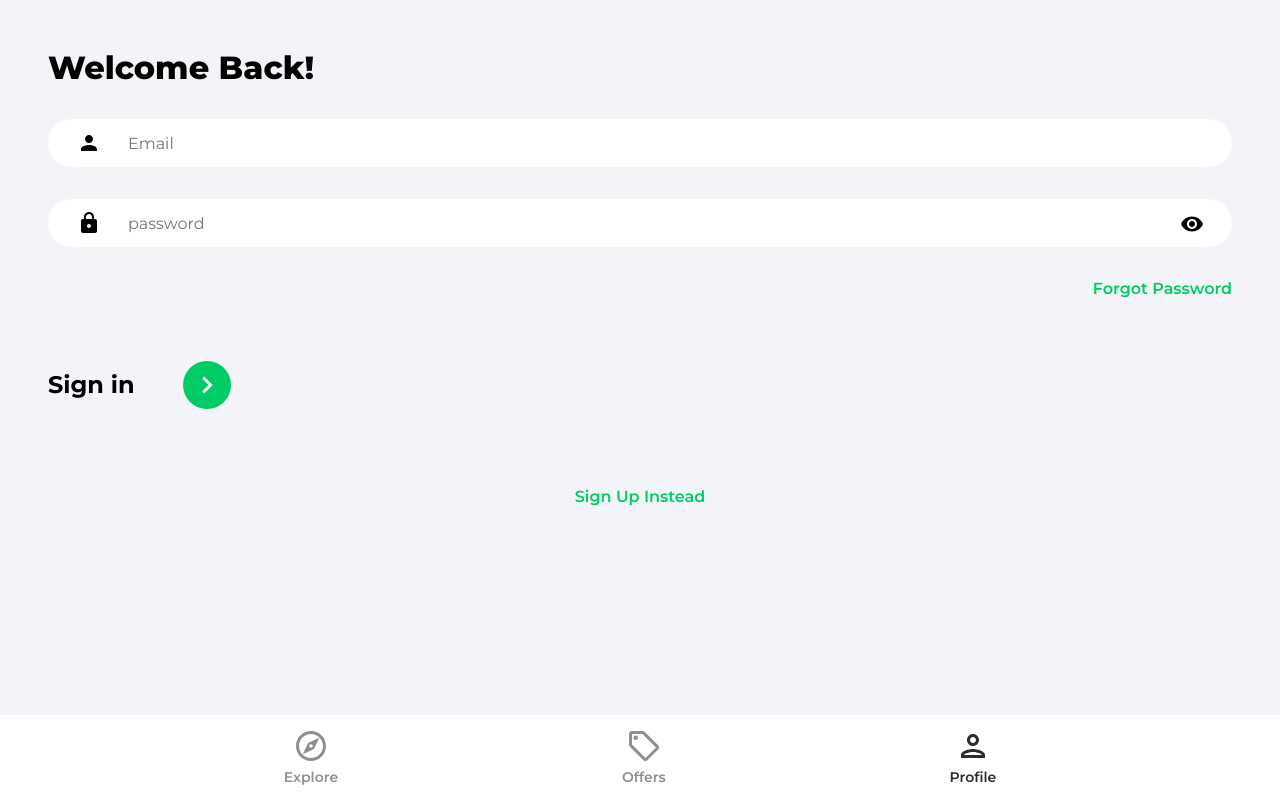
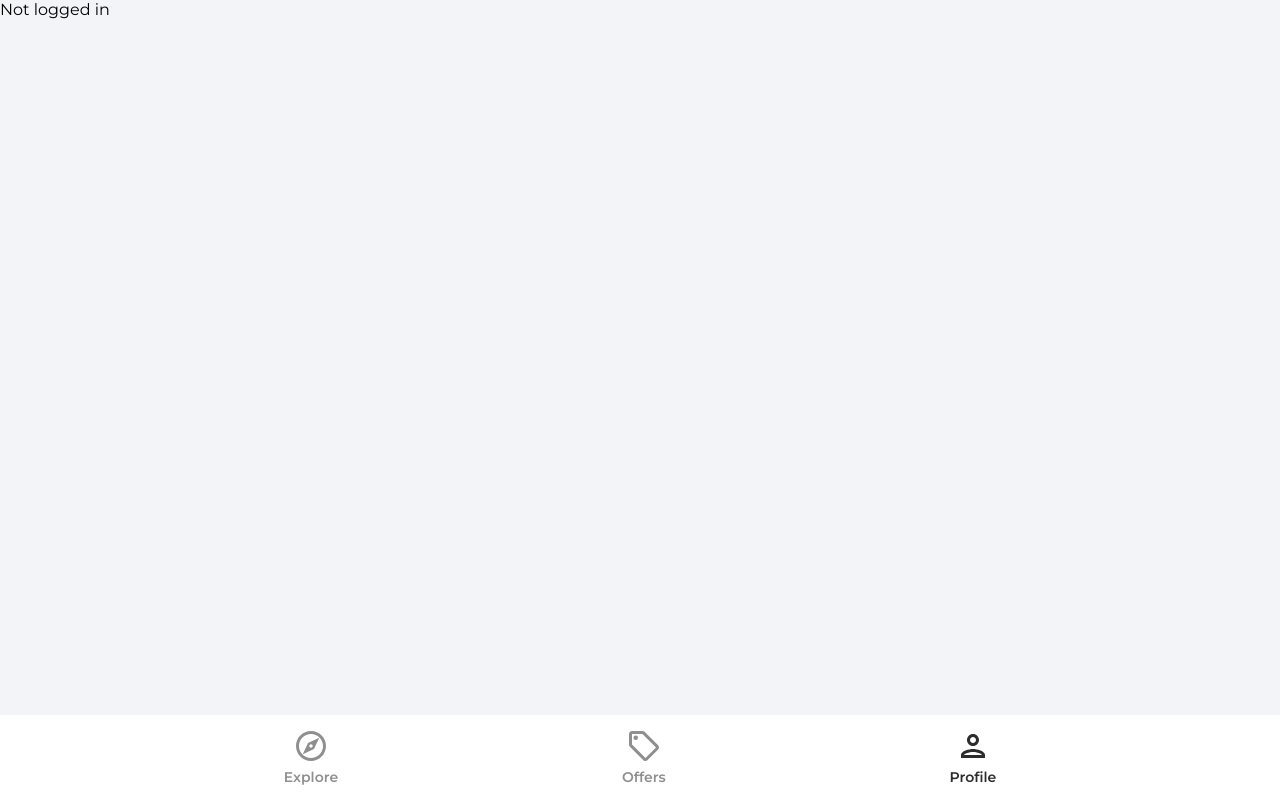
Before and after one commit to omar-zeineddine/property-marketplace, a React (Create React App) app: page /profile in a window 1280 px wide. Built offline with nearby package versions, Linux system fonts and the light colour scheme; no server answers.

Commit message:
feat - implement user sign in functionality

```diff
--- a/src/App.js
+++ b/src/App.js
@@ -14,7 +14,7 @@ function App() {
         <Routes>
           <Route path="/" element={<Explore />} />
           <Route path="/offers" element={<Offers />} />
-          <Route path="/profile" element={<SignIn />} />
+          <Route path="/profile" element={<Profile />} />
           <Route path="/sign-in" element={<SignIn />} />
           <Route path="/sign-up" element={<SignUp />} />
           <Route path="/forgot-password" element={<ForgotPassword />} />
--- a/src/pages/Profile.jsx
+++ b/src/pages/Profile.jsx
@@ -1,5 +1,15 @@
+import { useEffect, useState } from "react";
+import { getAuth } from "firebase/auth";
+
 const Profile = () => {
-  return <div>Profile</div>;
+  const [user, setUser] = useState(null);
+
+  const auth = getAuth();
+  useEffect(() => {
+    setUser(auth.currentUser);
+  }, []);
+
+  return user ? <h1>{user.displayName}</h1> : "Not logged in";
 };
 
 export default Profile;
--- a/src/pages/SignIn.jsx
+++ b/src/pages/SignIn.jsx
@@ -2,6 +2,7 @@ import { useState } from "react";
 import { Link, useNavigate } from "react-router-dom";
 import { ReactComponent as ArrowRightIcon } from "../assets/svg/keyboardArrowRightIcon.svg";
 import visibilityIcon from "../assets/svg/visibilityIcon.svg";
+import { getAuth, signInWithEmailAndPassword } from "firebase/auth";
 
 const SignIn = () => {
   const navigate = useNavigate();
@@ -24,6 +25,25 @@ const SignIn = () => {
     }));
   };
 
+  // firebase sign in auth
+  // https://firebase.google.com/docs/auth/web/start#web-version-9-modular
+  const handleSubmit = async (e) => {
+    e.preventDefault();
+    try {
+      const auth = getAuth();
+      const userCredential = await signInWithEmailAndPassword(
+        auth,
+        email,
+        password
+      );
+      if (userCredential.user) {
+        navigate("/");
+      }
+    } catch (err) {
+      console.log(err);
+    }
+  };
+
   return (
     <>
       <div className="pageContainer">
@@ -31,7 +51,7 @@ const SignIn = () => {
           <p className="pageHeader">Welcome Back!</p>
         </header>
 
-        <form action="">
+        <form onSubmit={handleSubmit}>
           <input
             type="email"
             className="emailInput"
```
